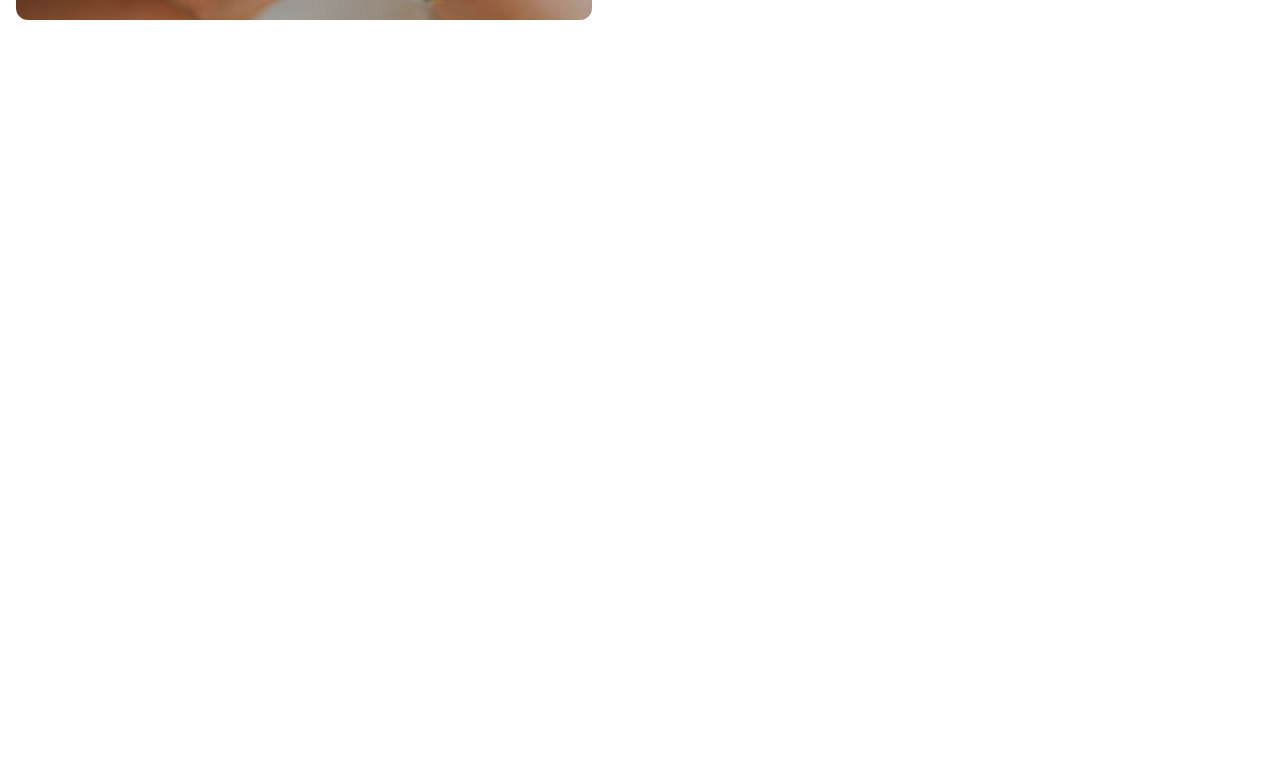
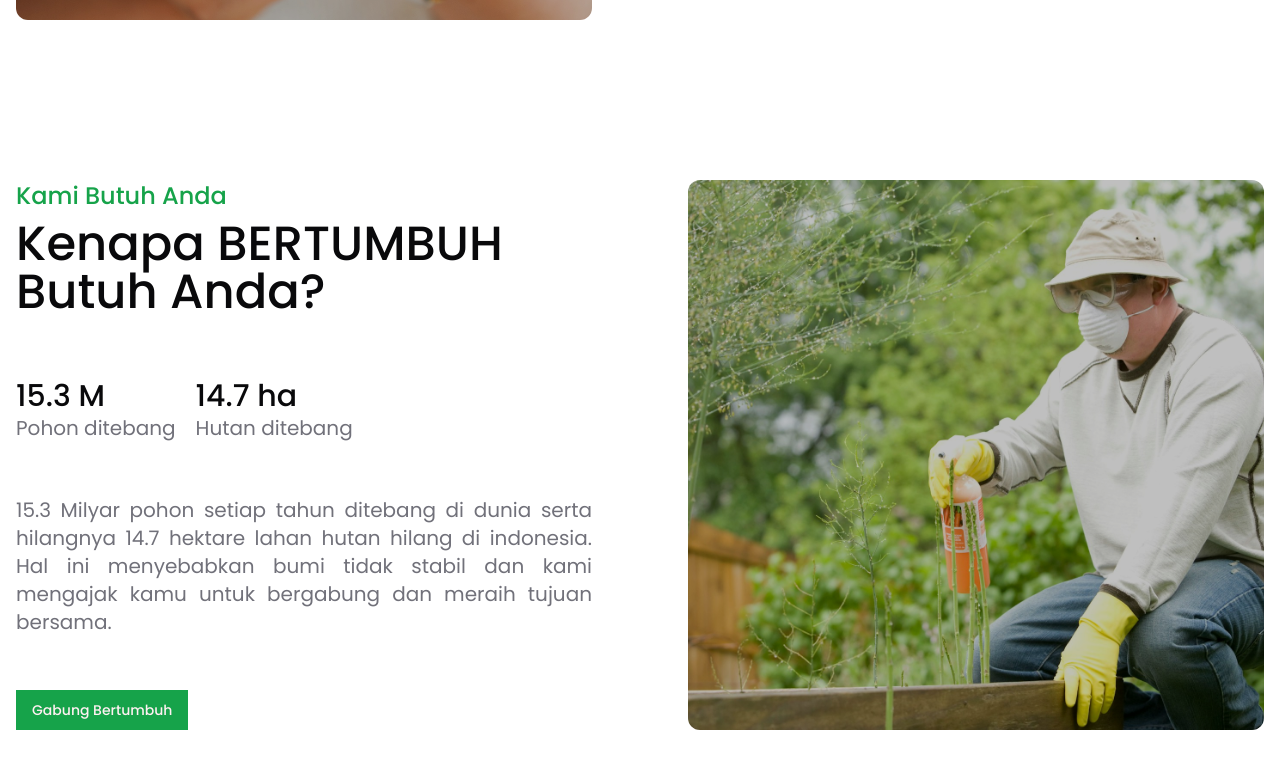
Before and after one commit to fitrondev/next-bertumbuh, a Next.js app: page / in a window 1280 px wide. Shown: the part 1740-2508 px from the top of the page. Before the commit the page ends 1840 px from the top, so only its background shows below. Built offline with nearby package versions, Linux system fonts and the light colour scheme.

Commit message:
feat: Add Join component and update Home page to include it

```diff
--- a/src/app/(root)/page.tsx
+++ b/src/app/(root)/page.tsx
@@ -1,5 +1,6 @@
 import About from "./_components/About";
 import Hero from "./_components/Hero";
+import Join from "./_components/Join";
 import TreeCount from "./_components/TreeCount";
 
 export default function Home() {
@@ -8,6 +9,7 @@ export default function Home() {
       <Hero />
       <TreeCount />
       <About />
+      <Join />
     </>
   );
 }
```
